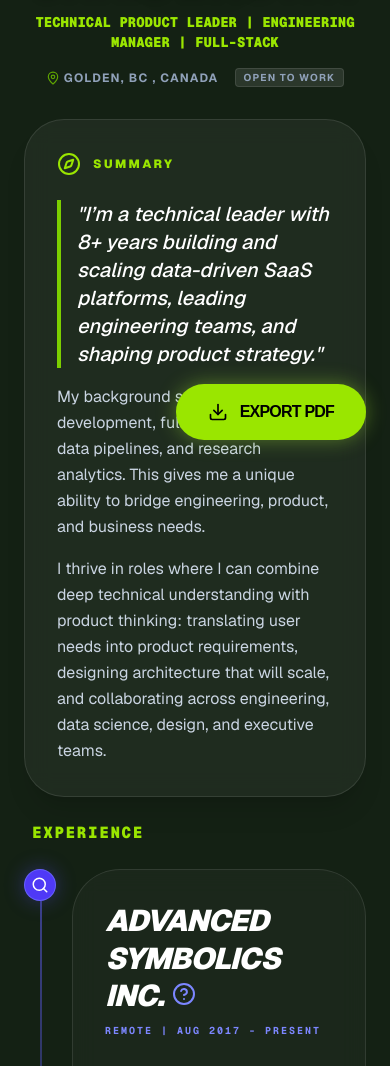
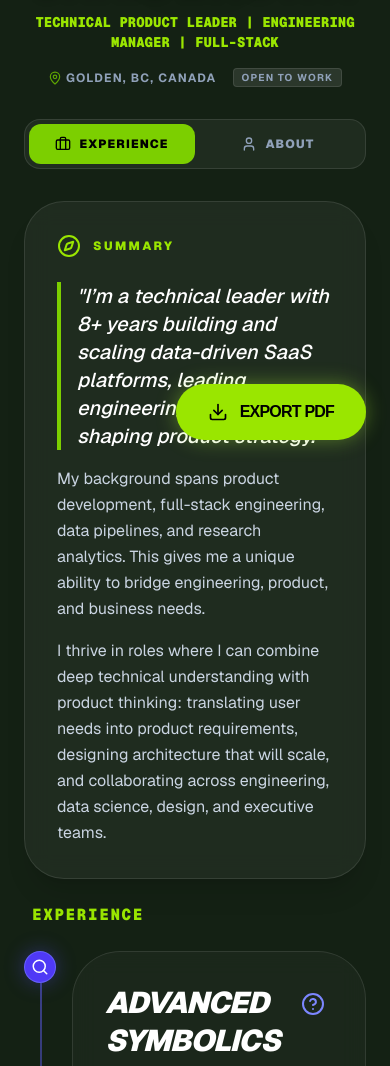
Before and after one commit to chbrown1293/notthatchrisbrown, a Next.js app: page / in a window 390 px wide. Shown: the part 380-1446 px from the top of the page. Built offline with nearby package versions, Linux system fonts and the light colour scheme.

Commit message:
add tabs for mobile and move question mark

```diff
--- a/components/ASIExpedition.tsx
+++ b/components/ASIExpedition.tsx
@@ -270,7 +270,7 @@ export const ASIExpedition = () => {
                 <div className="p-8 border-b border-white/5">
                     <div className="flex flex-col md:flex-row justify-between items-start gap-4">
                         <div>
-                            <div className="flex flex-row">
+                            <div className="relative flex flex-row">
                                 <h3 className="text-3xl font-black text-white italic tracking-tight uppercase leading-tight">
                                     <Link
                                         href="https://askpolly.ai"
@@ -281,7 +281,7 @@ export const ASIExpedition = () => {
                                     </Link>
                                     <CircleQuestionMark
                                         size={24}
-                                        className="inline-block ml-2 text-indigo-400 align-baseline cursor-pointer hover:text-indigo-500"
+                                        className="absolute top-2 right-2 lg:static lg:inline-block lg:ml-2 lg:align-baseline ml-2 text-indigo-400 align-baseline cursor-pointer hover:text-indigo-500"
                                         onMouseEnter={(e) => {
                                             e.stopPropagation();
                                             e.preventDefault();
--- a/components/EarlyExpeditions.tsx
+++ b/components/EarlyExpeditions.tsx
@@ -2,11 +2,11 @@ import { Flag } from "lucide-react";
 
 export const EarlyExpeditions = () => (
     <div className="space-y-8 mt-12 border-t border-white/5 pt-12">
-        <h2 className="text-[10px] font-black uppercase tracking-[0.3em] text-slate-500 flex items-center gap-2 ml-4">
+        <h2 className="text-[10px] font-black uppercase tracking-[0.3em] text-slate-500 flex items-center gap-2">
             <Flag size={16} /> Early Career
         </h2>
 
-        <div className="grid grid-cols-1 md:grid-cols-2 gap-6 pl-4">
+        <div className="grid grid-cols-1 md:grid-cols-2 gap-6">
             <div className="bg-white/[0.02] border border-white/5 p-6 rounded-[2rem] relative group hover:bg-white/[0.05] transition-colors">
                 <h3 className="font-black text-slate-200 uppercase text-sm tracking-tighter">
                     Alberta Counsel
--- a/components/HackleThreadsExpedition.tsx
+++ b/components/HackleThreadsExpedition.tsx
@@ -90,7 +90,7 @@ export const HackleThreadsExpedition = () => {
                                     </Link>
                                     <CircleQuestionMark
                                         size={24}
-                                        className="inline-block ml-2 text-lime-400 align-baseline cursor-pointer hover:text-lime-500"
+                                        className="absolute top-2 right-2 lg:static lg:inline-block lg:ml-2 lg:align-baseline ml-2 text-lime-400 align-baseline cursor-pointer hover:text-lime-500"
                                         onMouseEnter={(e) => {
                                             e.stopPropagation();
                                             e.preventDefault();
--- a/components/Identity.tsx
+++ b/components/Identity.tsx
@@ -4,12 +4,12 @@ export const Identity = () => (
     <div className="bg-white/5 border border-white/10 p-8 rounded-[2.5rem] backdrop-blur-md relative overflow-hidden group">
         <Map className="absolute -right-4 -bottom-4 text-white/[0.03] w-32 h-32 rotate-12" />
 
-        <h3 className="text-[10px] font-black uppercase tracking-[0.2em] text-lime-500 mb-6 flex items-center gap-2">
-            <User size={16} /> About Me
+        <h3 className="text-xs font-black uppercase tracking-[0.2em] text-lime-500 mb-6 flex items-center gap-2">
+            <User size={24} /> About Me
         </h3>
 
         <div className="space-y-4 relative z-10">
-            <p className="text-sm text-slate-300 leading-relaxed">
+            <p className="lg:text-sm text-slate-300 leading-relaxed">
                 Based in{" "}
                 <span className="text-white font-bold">Golden, BC</span>, I love
                 all things related to web/mobile development and data
--- a/components/Resume.tsx
+++ b/components/Resume.tsx
@@ -1,15 +1,17 @@
 import {
+    Briefcase,
     Compass,
     Fish,
     Github,
     Linkedin,
     Mail,
     MapPin,
-    Mountain,
+    Mountain, // Added for tab icon
+    User, // Added for tab icon
 } from "lucide-react";
 import Image from "next/image";
 import Link from "next/link";
-import { forwardRef } from "react";
+import { forwardRef, useState } from "react"; // Added useState
 import { ASIExpedition } from "./ASIExpedition";
 import { EarlyExpeditions } from "./EarlyExpeditions";
 import { EducationBasecamp } from "./EducationBasecamp";
@@ -18,28 +20,30 @@ import { Identity } from "./Identity";
 import { TappCarExpedition } from "./TappCarExpedition";
 
 export const Resume = forwardRef<HTMLDivElement>((props, ref) => {
+    // 1. Define the active tab state
+    const [activeTab, setActiveTab] = useState<"experience" | "about">(
+        "experience"
+    );
+
     return (
         <div
             ref={ref}
             className="min-h-screen bg-[#142114] text-slate-100 font-sans selection:bg-lime-500 selection:text-black"
         >
             <div className="relative h-64 md:h-80 w-full overflow-hidden">
-                {/* next/image replacing the CSS background-image */}
                 <Image
                     src="/golden.png"
                     alt="Golden BC Landscape"
                     fill
-                    priority // Tells Next.js to load this immediately
+                    priority
                     className="object-cover object-top"
                     quality={90}
                 />
-
-                {/* The Gradient Overlay (Must be absolute and z-index higher than the image) */}
                 <div className="absolute inset-0 bg-gradient-to-b from-transparent to-[#142114] z-10"></div>
             </div>
+
             <div className="max-w-5xl mx-auto px-6 -mt-24 relative z-10">
                 <header className="relative flex flex-col items-center justify-center pt-12 pb-8">
-                    {/* PROFILE PICTURE: Moved to absolute positioning so it doesn't "push" the text */}
                     <div className="md:absolute md:top-0 md:right-0 w-32 h-32 md:w-40 md:h-40 rounded-full border-4 border-[#142114] bg-slate-800 overflow-hidden shadow-2xl z-20 shrink-0">
                         <Image
                             src="/profile.jpg"
@@ -50,7 +54,6 @@ export const Resume = forwardRef<HTMLDivElement>((props, ref) => {
                         />
                     </div>
 
-                    {/* TEXT CONTENT: Now has w-full and text-center to guarantee perfect alignment */}
                     <div className="w-full text-center z-10">
                         <div className="flex items-center justify-center gap-2">
                             <h1 className="text-5xl font-black tracking-tighter uppercase italic drop-shadow-md pr-2">
@@ -66,11 +69,7 @@ export const Resume = forwardRef<HTMLDivElement>((props, ref) => {
                         <div className="flex flex-wrap items-center justify-center gap-4 mt-4 text-slate-400 text-xs font-bold uppercase tracking-widest">
                             <span className="flex items-center gap-1">
                                 <MapPin size={14} className="text-lime-600" />{" "}
-                                Golden,{" "}
-                                <span className="hidden lg:block">
-                                    British Columbia
-                                </span>
-                                <span className="lg:hidden">BC</span>, Canada
+                                Golden, BC, Canada
                             </span>
                             <span className="bg-white/10 px-2 py-0.5 rounded text-[10px] border border-white/10">
                                 Open to Work
@@ -79,8 +78,38 @@ export const Resume = forwardRef<HTMLDivElement>((props, ref) => {
                     </div>
                 </header>
 
+                {/* 2. TAB TOGGLE (Mobile Only) */}
+                <div className="flex md:hidden bg-white/5 border border-white/10 p-1 rounded-2xl mb-8">
+                    <button
+                        onClick={() => setActiveTab("experience")}
+                        className={`flex-1 flex items-center justify-center gap-2 py-3 rounded-xl text-xs font-black uppercase tracking-widest transition-all ${
+                            activeTab === "experience"
+                                ? "bg-lime-500 text-black"
+                                : "text-slate-400"
+                        }`}
+                    >
+                        <Briefcase size={16} /> Experience
+                    </button>
+                    <button
+                        onClick={() => setActiveTab("about")}
+                        className={`flex-1 flex items-center justify-center gap-2 py-3 rounded-xl text-xs font-black uppercase tracking-widest transition-all ${
+                            activeTab === "about"
+                                ? "bg-lime-500 text-black"
+                                : "text-slate-400"
+                        }`}
+                    >
+                        <User size={16} /> About
+                    </button>
+                </div>
+
                 <div className="grid grid-cols-1 md:grid-cols-12 gap-6 pb-20">
-                    <div className="md:col-span-8 space-y-6">
+                    {/* 3. LEFT COLUMN (Journey/Experience) */}
+                    {/* Logic: Hidden on mobile IF activeTab is NOT experience. Always visible on md+ */}
+                    <div
+                        className={`${
+                            activeTab === "experience" ? "block" : "hidden"
+                        } md:block md:col-span-8 space-y-6`}
+                    >
                         <div className="bg-white/5 border border-white/10 rounded-[2.5rem] p-8 backdrop-blur-md shadow-xl">
                             <div className="flex items-center gap-3 mb-6 text-lime-400">
                                 <Compass size={24} />
@@ -88,7 +117,6 @@ export const Resume = forwardRef<HTMLDivElement>((props, ref) => {
                                     Summary
                                 </h2>
                             </div>
-
                             <div className="prose prose-invert max-w-none space-y-4 text-slate-300 leading-relaxed">
                                 <p className="text-xl font-medium text-white italic border-l-4 border-lime-500 pl-4">
                                     "I’m a technical leader with 8+ years
@@ -125,8 +153,15 @@ export const Resume = forwardRef<HTMLDivElement>((props, ref) => {
                         <EducationBasecamp />
                     </div>
 
-                    <div className="md:col-span-4 space-y-4">
+                    {/* 4. RIGHT COLUMN (Identity/Sidebar) */}
+                    {/* Logic: Hidden on mobile IF activeTab is NOT about. Always visible on md+ */}
+                    <div
+                        className={`${
+                            activeTab === "about" ? "block" : "hidden"
+                        } md:block md:col-span-4 space-y-4`}
+                    >
                         <Identity />
+
                         <div className="bg-lime-400 text-black p-6 rounded-[2.5rem] shadow-[0_0_30px_rgba(163,230,53,0.2)]">
                             <h3 className="text-[10px] font-black uppercase tracking-widest mb-4 opacity-70">
                                 External and Contact
@@ -140,14 +175,14 @@ export const Resume = forwardRef<HTMLDivElement>((props, ref) => {
                                     chris@notthatchrisbrown.ca
                                 </Link>
                                 <Link
-                                    href="https://www.linkedin.com/in/chris-brown-bc/"
+                                    href="https://linkedin.com/..."
                                     className="flex items-center gap-3 hover:underline"
                                     target="_blank"
                                 >
                                     <Linkedin size={18} /> LinkedIn
                                 </Link>
                                 <Link
-                                    href="https://github.com/chbrown1293"
+                                    href="https://github.com/..."
                                     className="flex items-center gap-3 hover:underline"
                                     target="_blank"
                                 >
@@ -167,8 +202,6 @@ export const Resume = forwardRef<HTMLDivElement>((props, ref) => {
                                     "SaaS Arch",
                                     "Product Strategy",
                                     "ML Integration",
-                                    "Data Pipelines",
-                                    "Engineering Management",
                                 ].map((skill) => (
                                     <span
                                         key={skill}
@@ -195,8 +228,8 @@ export const Resume = forwardRef<HTMLDivElement>((props, ref) => {
                     </div>
                 </div>
             </div>
-            {/* TOPO map */}
-            {/* TOPO map with gradual fade */}
+
+            {/* TOPO MAP (Kept at bottom) */}
             <div className="relative w-full mt-[-15rem] md:mt-[-20rem] pointer-events-none select-none">
                 <div
                     className="w-full h-64 md:h-96"
@@ -210,9 +243,8 @@ export const Resume = forwardRef<HTMLDivElement>((props, ref) => {
                     <Image
                         src="/ontarioLakes1.svg"
                         alt="Topographic Map"
-                        className="w-full h-full object-cover opacity-40" // Adjusted opacity to keep it subtle
+                        className="w-full h-full object-cover opacity-40"
                         fill
-                        quality={80}
                     />
                 </div>
             </div>
--- a/components/TappCarExpedition.tsx
+++ b/components/TappCarExpedition.tsx
@@ -53,9 +53,9 @@ export const TappCarExpedition = () => {
             <div className="absolute left-4 top-8 bottom-[-40px] w-[2px] bg-orange-500/20"></div>
 
             <div className="bg-white/5 border border-white/10 rounded-[3rem] p-8 hover:bg-white/[0.07] transition-all backdrop-blur-md">
-                <div className="flex flex-col md:flex-row justify-between items-start mb-6">
+                <div className="relative flex flex-col md:flex-row justify-between items-start mb-6">
                     <div>
-                        <h3 className="text-3xl font-black text-white italic tracking-tight uppercase leading-tight">
+                        <h3 className="relative text-3xl font-black text-white italic tracking-tight uppercase leading-tight">
                             <Link
                                 href="https://hackleandthreads.com"
                                 target="_blank"
@@ -65,7 +65,7 @@ export const TappCarExpedition = () => {
                             </Link>
                             <CircleQuestionMark
                                 size={24}
-                                className="inline-block ml-2 text-orange-400 align-baseline cursor-pointer hover:text-orange-500"
+                                className="absolute top-2 right-2 lg:static lg:inline-block lg:ml-2 lg:align-baseline text-orange-400 cursor-pointer hover:text-orange-500"
                                 onMouseEnter={(e) => {
                                     e.stopPropagation();
                                     e.preventDefault();
```
